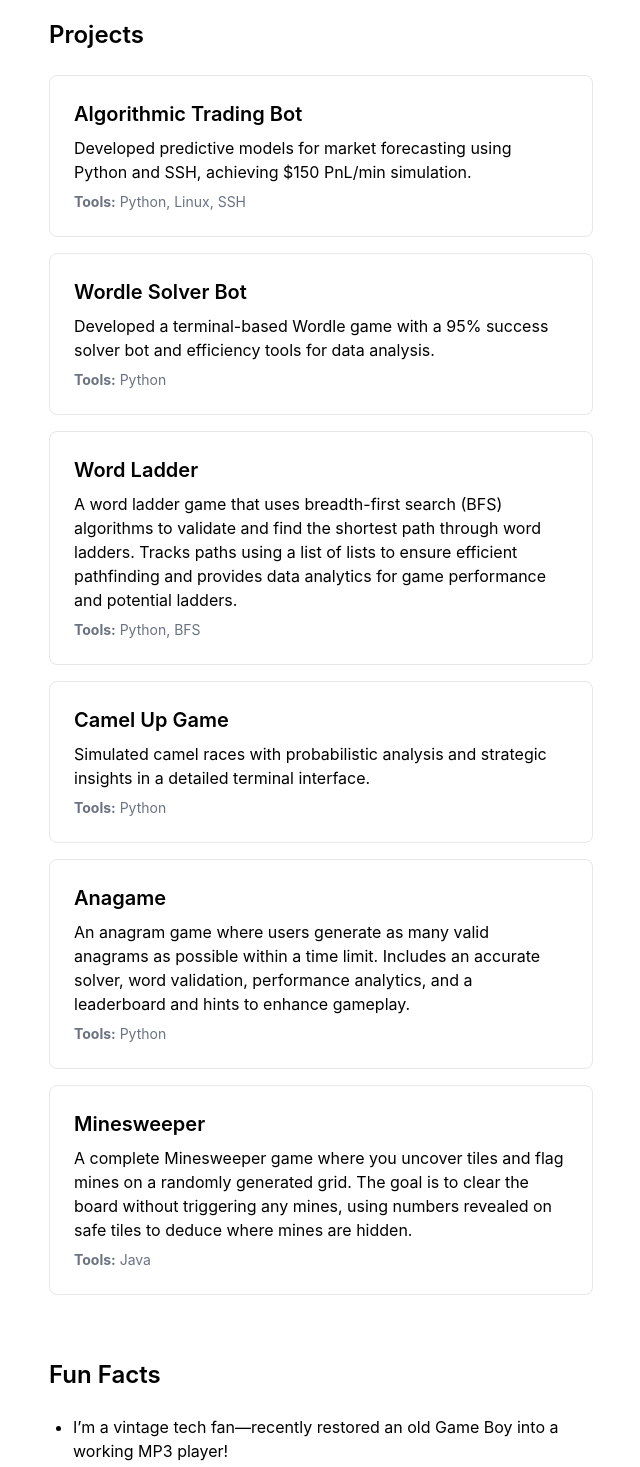
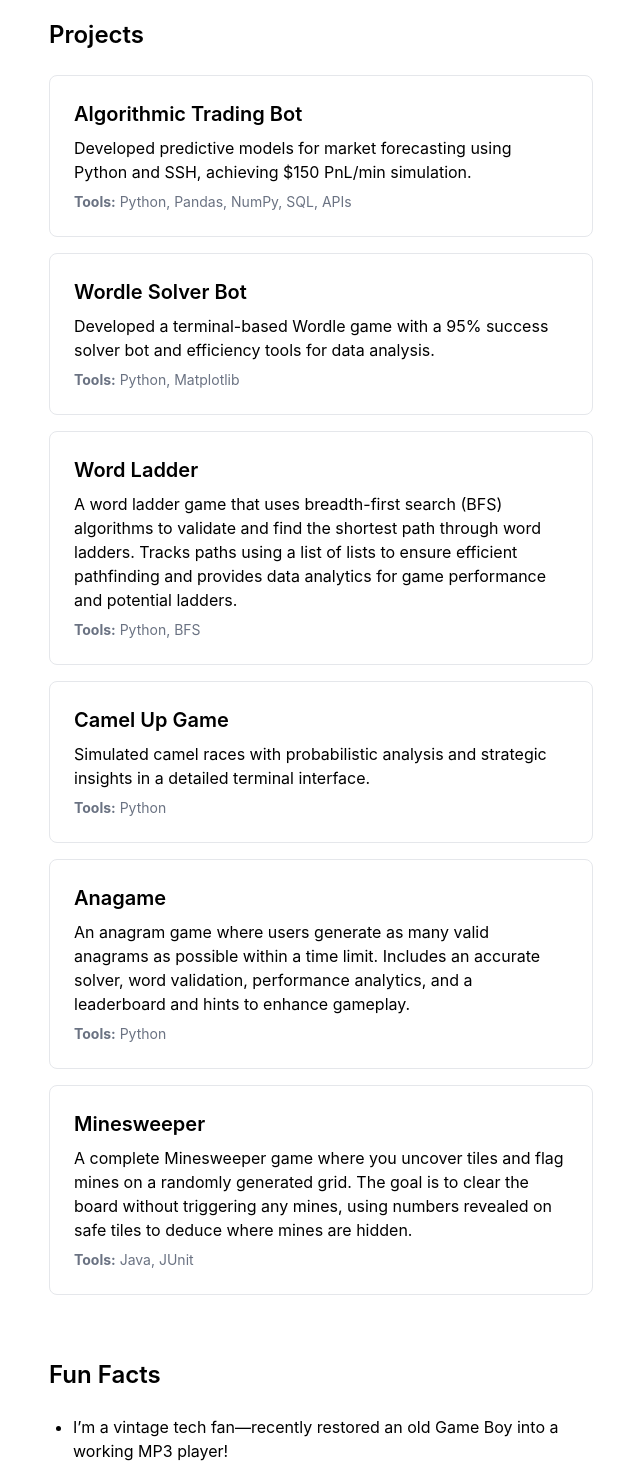
Before and after one commit to krrishapatel/Krrisha-Patel-Portfolio, a Next.js app: page / in a window 1280 px wide. Shown: the part 2843-4310 px from the top of the page, without its empty margins (319-959 px from the left). Built offline with nearby package versions, Linux system fonts and the light colour scheme.

Commit message:
Update page.tsx

```diff
--- a/app/page.tsx
+++ b/app/page.tsx
@@ -95,12 +95,12 @@ export default function Portfolio() {
           <ProjectCard
             title="Algorithmic Trading Bot"
             description="Developed predictive models for market forecasting using Python and SSH, achieving $150 PnL/min simulation."
-            tools="Python, Linux, SSH"
+            tools="Python, Pandas, NumPy, SQL, APIs"
           />
           <ProjectCard
             title="Wordle Solver Bot"
             description="Developed a terminal-based Wordle game with a 95% success solver bot and efficiency tools for data analysis."
-            tools="Python"
+            tools="Python, Matplotlib"
           />
           <ProjectCard
             title="Word Ladder"
@@ -120,7 +120,7 @@ export default function Portfolio() {
           <ProjectCard
             title="Minesweeper"
             description="A complete Minesweeper game where you uncover tiles and flag mines on a randomly generated grid. The goal is to clear the board without triggering any mines, using numbers revealed on safe tiles to deduce where mines are hidden."
-            tools="Java"
+            tools="Java, JUnit"
           />
 
         </section>
```
